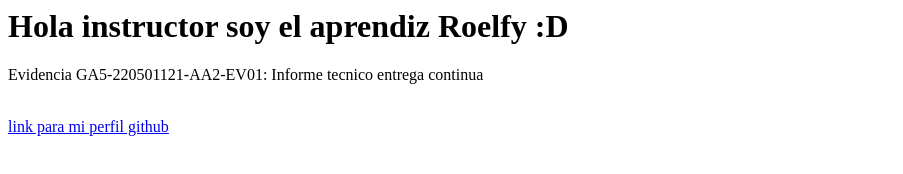
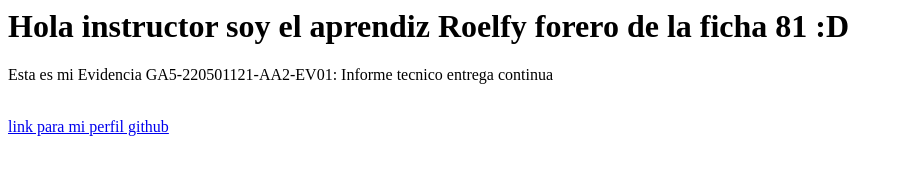
Before and after one commit to RoelfyF/rep-evidenciasena, a plain HTML site: page index.html in a window 1280 px wide. Shown: the whole page, without its empty margins (0-903 px from the left). Drawn offline with Linux system fonts and the light colour scheme.

Commit message:
Hola instructor soy el aprendiz Roelfy forero de la ficha 81 :D

```diff
--- a/index.html
+++ b/index.html
@@ -5,8 +5,8 @@
     <title>Document</title>
 </head>
 <body>
-    <h1>Hola instructor soy el aprendiz Roelfy :D </h1>
-    <p>Evidencia GA5-220501121-AA2-EV01: Informe tecnico entrega continua </p>
+    <h1>Hola instructor soy el aprendiz Roelfy forero de la ficha 81 :D </h1>
+    <p>Esta es mi Evidencia GA5-220501121-AA2-EV01: Informe tecnico entrega continua </p>
     <br>
     <a href="https://github.com/RoelfyF">link para mi perfil github</a>
 </body>
```
